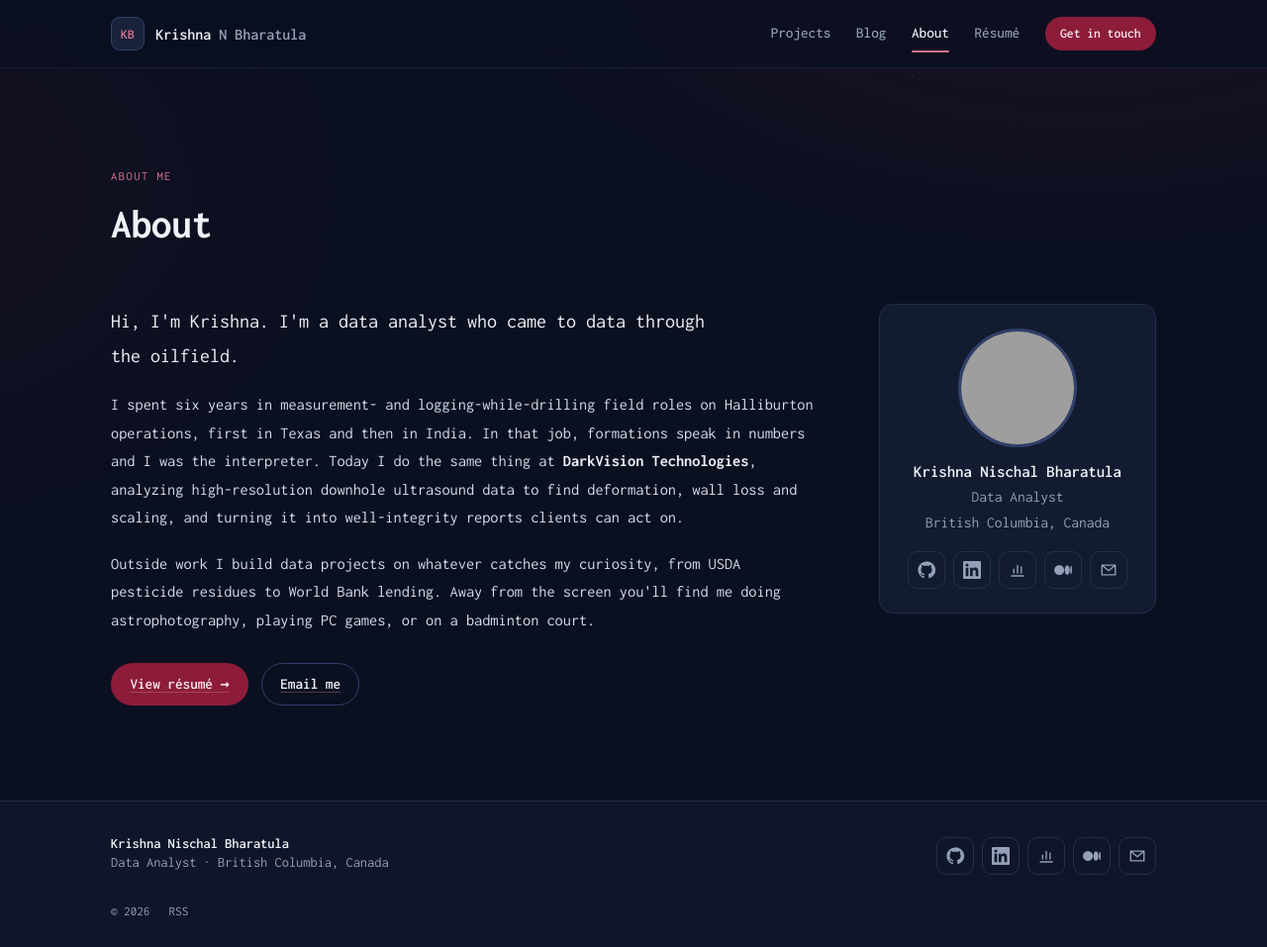
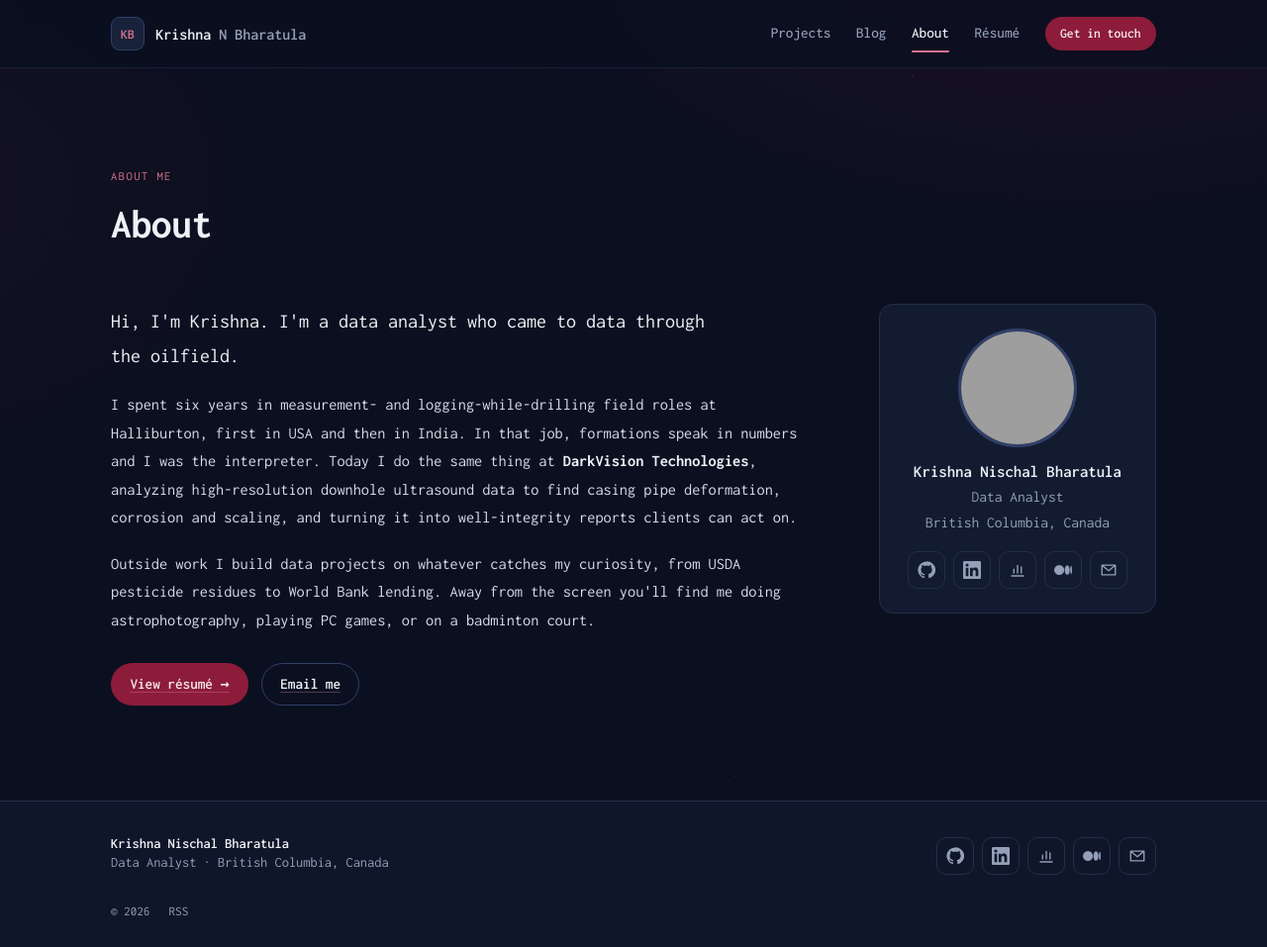
Before and after one commit to Krishna1594/krishna1594.github.io, a Jekyll site: the page built from about.html, in a window 1280 px wide and 957 px high. Shown: the whole window at 99% size. Built offline with Jekyll 4.4.1, drawn with Linux system fonts in a browser that asks for light colours; grey boxes are pictures that could not be loaded.

Commit message:
Update about.html

```diff
--- a/about.html
+++ b/about.html
@@ -8,9 +8,9 @@ eyebrow: About me
   <div class="about__intro prose">
     <p class="lede">Hi, I'm {{ site.author.short }}. I'm a data analyst who came to data through the oilfield.</p>
     <p>
-      I spent six years in measurement- and logging-while-drilling field roles on Halliburton operations, first in Texas and then in India.
+      I spent six years in measurement- and logging-while-drilling field roles at Halliburton, first in USA and then in India.
       In that job, formations speak in numbers and I was the interpreter. Today I do the same thing at
-      <strong>DarkVision Technologies</strong>, analyzing high-resolution downhole ultrasound data to find deformation, wall loss and
+      <strong>DarkVision Technologies</strong>, analyzing high-resolution downhole ultrasound data to find casing pipe deformation, corrosion and
       scaling, and turning it into well-integrity reports clients can act on.
     </p>
     <p>
```
